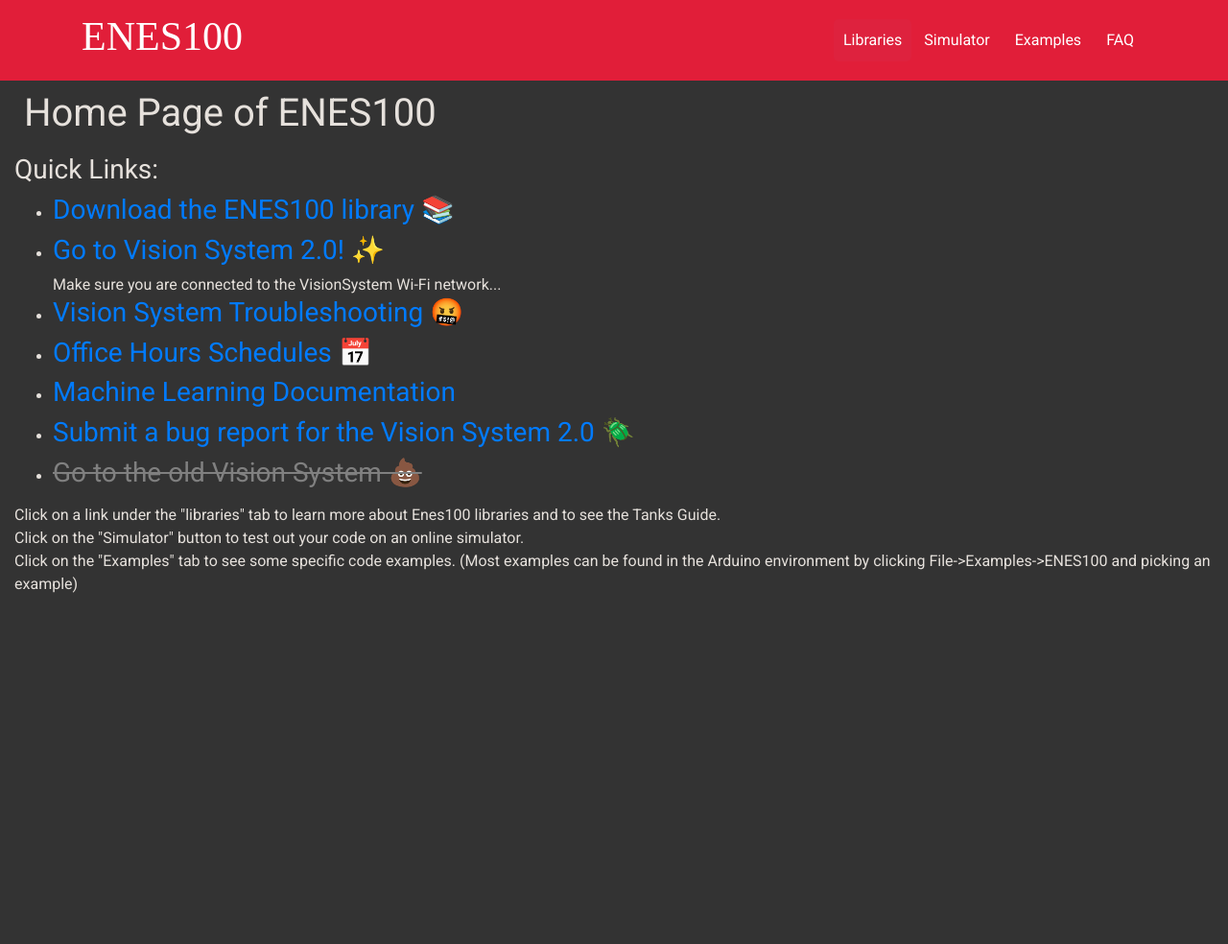
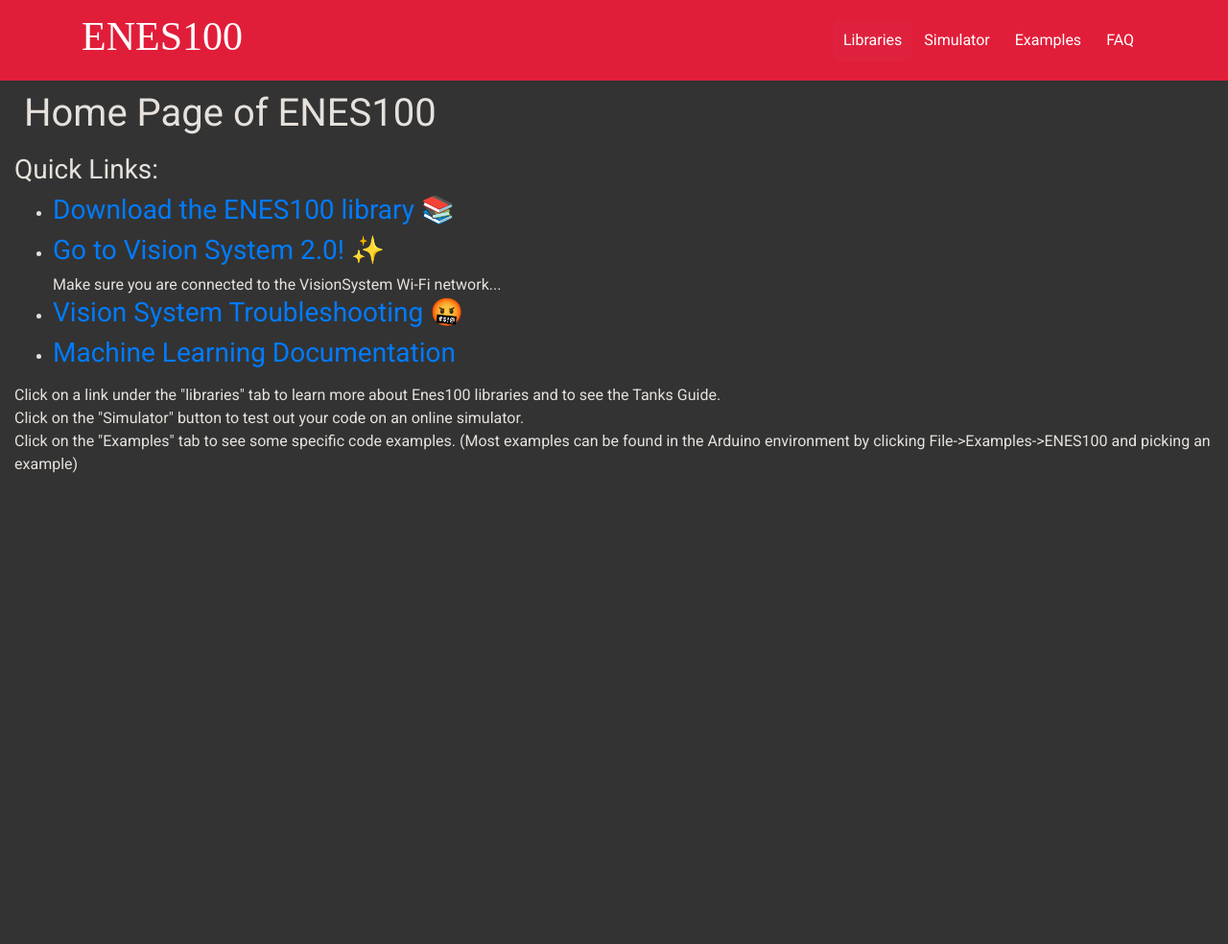
Before and after one commit to umdenes100/VisionSystemRemoteClient, a Jekyll site: the page built from index.html, in a window 1280 px wide. Shown: the whole page at 96% size. Built offline with Jekyll 4.4.1, drawn with Linux system fonts in a browser that asks for light colours; nearby versions of some CDN libraries; some web fonts are replaced.

Commit message:
conflicts resolved.

```diff
--- a/index.html
+++ b/index.html
@@ -26,15 +26,8 @@
         <li><h3><a
                 href="https://docs.google.com/document/d/1hrvkhNof1VFIL7retfn17tdnPCOo5d2WmNKgmRgjyy8/edit?usp=sharing">
             Vision System Troubleshooting 🤬</a></h3></li>
-        <li><h3><a
-                href="https://docs.google.com/spreadsheets/u/5/d/1Y6pVgPkDEDIOop94Z1x8-HsUthPRjajxAIBWD-TyK4E/preview">
-            Office Hours Schedules 📅</a></h3></li>
         <li><h3><a href="https://github.com/umdenes100/ML4ALL/wiki/Documentation">
             Machine Learning Documentation </a></h3></li>
-        <li><h3><a href="https://forms.gle/p7xasLBdgNJ2X5GN9">
-            Submit a bug report for the Vision System 2.0 🪲</a></h3></li>
-        <li><h3><a href="/oldvisionsystem" style="text-decoration: line-through; color: grey">
-            Go to the old Vision System 💩</a></h3></li>
     </ul>
     <div>Click on a link under the "libraries" tab to learn more about Enes100 libraries and to see the Tanks Guide.</div>
     <div>Click on the "Simulator" button to test out your code on an online simulator.</div>
```
